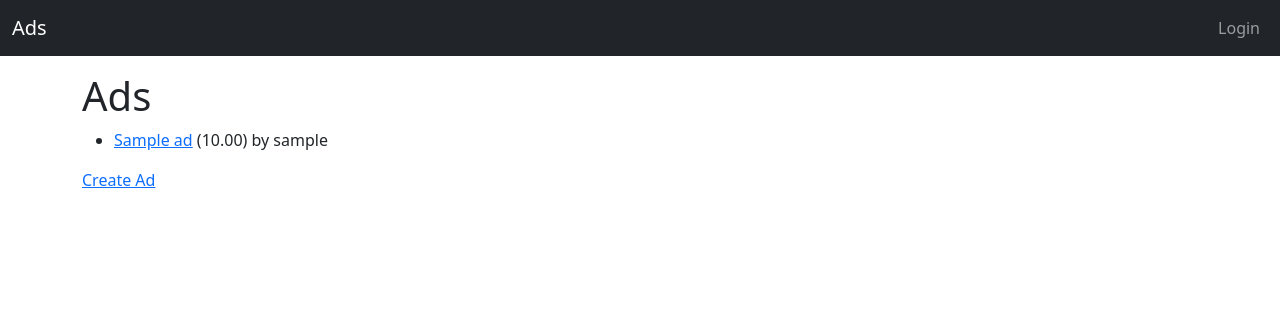
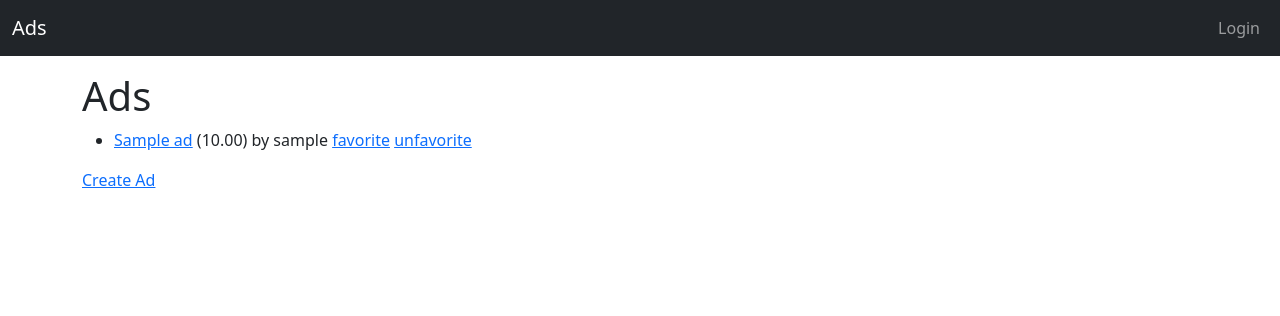
Before and after one commit to engomaressam/django.for.everyone, a Django app: page /ads/ in a window 1280 px wide. Shown: the top 316 px of the page. Run offline with Django 5.2, Linux system fonts and the light colour scheme; tables that the repository leaves empty hold one stand-in row (values such as "Sample post").

Commit message:
C04M04: Make favorite/unfavorite links visible so grader can detect 'ad/nnn/favorite'

```diff
--- a/mysite/ads/templates/ads/ad_list.html
+++ b/mysite/ads/templates/ads/ad_list.html
@@ -13,6 +13,10 @@
         {% if ad.price %}({{ ad.price }}){% endif %}
         by {{ ad.owner.username }}
 
+        <!-- Visible favorite/unfavorite links for the grader -->
+        <a href="{% url 'ads:ad_favorite' ad.id %}">favorite</a>
+        <a href="{% url 'ads:ad_unfavorite' ad.id %}">unfavorite</a>
+
         {% if user.is_authenticated %}
           {% if ad.id in favorites %}
             <a href="{% url 'ads:ad_unfavorite' ad.id %}" onclick="return postLink(this);">
@@ -23,9 +27,6 @@
               <span class="fa fa-star-o"></span>
             </a>
           {% endif %}
-          <!-- Hidden anchors so the grader can locate the exact URLs -->
-          <a href="{% url 'ads:ad_favorite' ad.id %}" style="display:none">favorite</a>
-          <a href="{% url 'ads:ad_unfavorite' ad.id %}" style="display:none">unfavorite</a>
         {% endif %}
 
         {% if ad.owner == user %}
```
